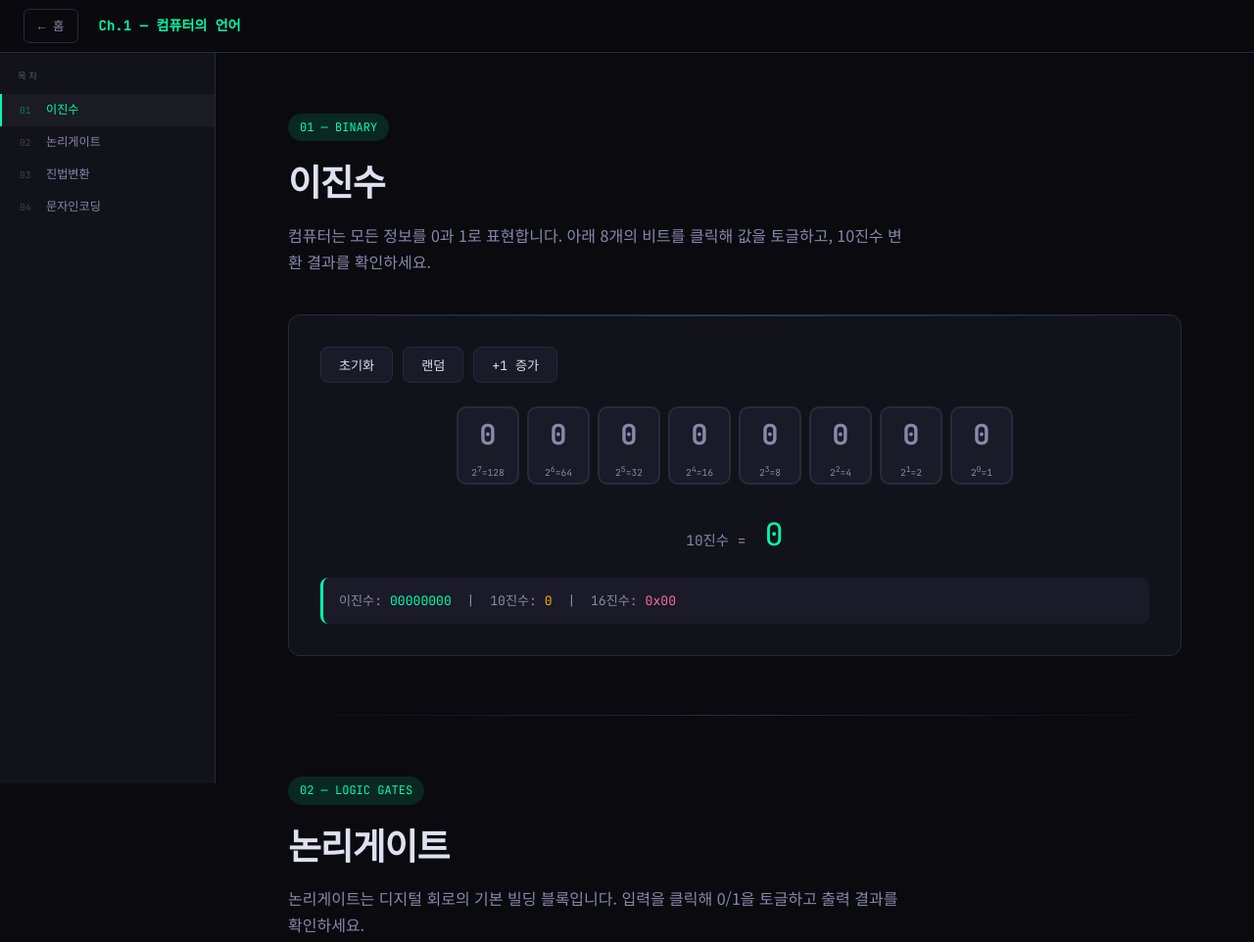
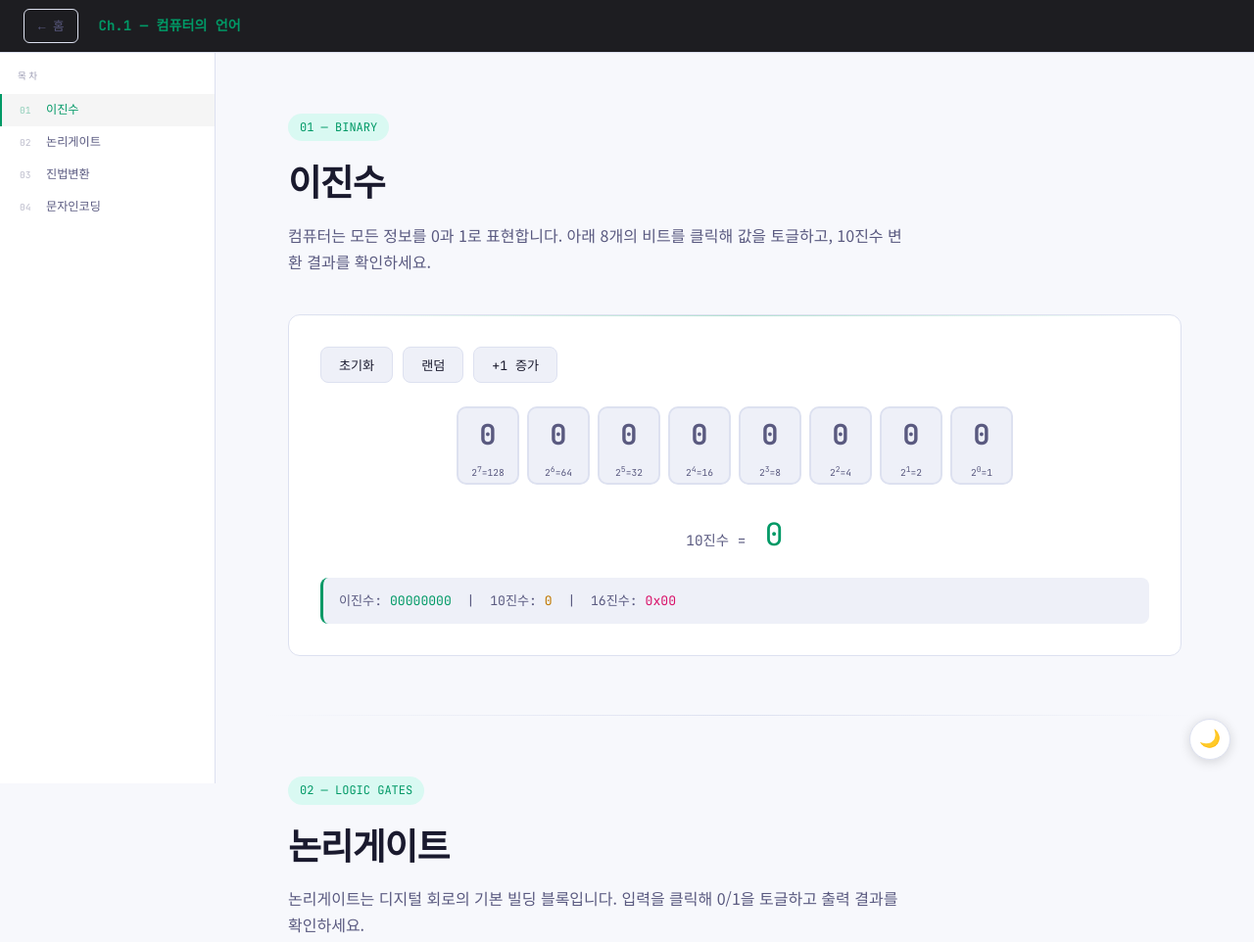
Before and after one commit to M1zz/cs-visualizer, a plain HTML site: page ch1.html in a window 1280 px wide. Shown: the top 962 px of the page at 98% size. Drawn offline with Linux system fonts and the light colour scheme.

Commit message:
feat: add light mode default + dark mode toggle button

```diff
--- a/sidebar.js
+++ b/sidebar.js
@@ -1,3 +1,9 @@
+// 테마 초기화 (flash 최소화)
+(function(){
+  const saved=localStorage.getItem('cs_viz_theme')||'light';
+  document.documentElement.setAttribute('data-theme',saved);
+})();
+
 (function () {
   // 챕터 색상 가져오기
   const navTitle = document.querySelector('.nav-chapter-title');
@@ -94,3 +100,17 @@
   // 초기 활성화
   if (sections[0]) setActive(sections[0].id);
 })();
+
+// 테마 토글 버튼
+(function(){
+  const btn=document.createElement('button');
+  btn.className='theme-toggle-btn';
+  function upd(){const dark=document.documentElement.getAttribute('data-theme')==='dark';btn.textContent=dark?'☀️':'🌙';btn.title=dark?'라이트 모드로 전환':'다크 모드로 전환';}
+  upd();
+  btn.addEventListener('click',()=>{
+    const next=document.documentElement.getAttribute('data-theme')==='dark'?'light':'dark';
+    document.documentElement.setAttribute('data-theme',next);
+    localStorage.setItem('cs_viz_theme',next);upd();
+  });
+  document.body.appendChild(btn);
+})();
--- a/style.css
+++ b/style.css
@@ -1,10 +1,11 @@
-:root{--bg:#0a0a0f;--surface:#12121a;--surface2:#1a1a28;--border:#2a2a3a;--text:#e0e0f0;--text-dim:#8888aa;--accent:#00ffaa;--accent2:#ff6b9d;--accent3:#6b8aff;--accent4:#ffaa00;--danger:#ff4466;--success:#00cc88;--glow:0 0 20px rgba(0,255,170,0.15);--radius:12px;}
+:root{--bg:#f7f8fc;--surface:#ffffff;--surface2:#eef0f8;--border:#dde1f0;--text:#1a1a2e;--text-dim:#5a5a80;--accent:#009966;--accent2:#d91068;--accent3:#3d5ec8;--accent4:#c07800;--danger:#bb1a3a;--success:#007a52;--glow:0 0 20px rgba(0,153,102,0.12);--radius:12px;--grid-line:rgba(0,0,0,0.05);--sidebar-active-bg:rgba(0,0,0,0.04);--surface-hover:rgba(0,0,0,0.03);--tooltip-bg:rgba(255,255,255,0.97);}
+[data-theme="dark"]{--bg:#0a0a0f;--surface:#12121a;--surface2:#1a1a28;--border:#2a2a3a;--text:#e0e0f0;--text-dim:#8888aa;--accent:#00ffaa;--accent2:#ff6b9d;--accent3:#6b8aff;--accent4:#ffaa00;--danger:#ff4466;--success:#00cc88;--glow:0 0 20px rgba(0,255,170,0.15);--grid-line:rgba(255,255,255,0.02);--sidebar-active-bg:rgba(255,255,255,0.04);--surface-hover:rgba(255,255,255,0.02);--tooltip-bg:rgba(10,10,15,0.97);}
 *{margin:0;padding:0;box-sizing:border-box;}html{scroll-behavior:smooth;}
 body{background:var(--bg);color:var(--text);font-family:'Noto Sans KR',sans-serif;line-height:1.7;overflow-x:hidden;}
 code,.mono{font-family:'JetBrains Mono',monospace;}
 .hero{min-height:100vh;display:flex;flex-direction:column;align-items:center;justify-content:center;text-align:center;position:relative;overflow:hidden;}
 .hero::before{content:'';position:absolute;inset:0;background:radial-gradient(ellipse 600px 400px at 30% 40%,rgba(0,255,170,0.06),transparent),radial-gradient(ellipse 500px 500px at 70% 60%,rgba(107,138,255,0.06),transparent);}
-.hero-grid{position:absolute;inset:0;background-image:linear-gradient(rgba(255,255,255,0.02) 1px,transparent 1px),linear-gradient(90deg,rgba(255,255,255,0.02) 1px,transparent 1px);background-size:60px 60px;animation:gridMove 20s linear infinite;}
+.hero-grid{position:absolute;inset:0;background-image:linear-gradient(var(--grid-line) 1px,transparent 1px),linear-gradient(90deg,var(--grid-line) 1px,transparent 1px);background-size:60px 60px;animation:gridMove 20s linear infinite;}
 @keyframes gridMove{0%{transform:translate(0,0)}100%{transform:translate(60px,60px)}}
 .hero h1{font-family:'JetBrains Mono',monospace;font-size:clamp(2.5rem,6vw,5rem);font-weight:700;letter-spacing:-2px;position:relative;z-index:1;}
 .hero h1 span{color:var(--accent);}
@@ -464,7 +465,7 @@
 .sidebar-title{font-family:'JetBrains Mono',monospace;font-size:0.6rem;color:var(--text-dim);letter-spacing:2.5px;padding:0 18px 10px;text-transform:uppercase;opacity:0.6;}
 .sidebar-link{display:flex;align-items:center;gap:9px;padding:8px 18px;font-family:'JetBrains Mono',monospace;font-size:0.76rem;color:var(--text-dim);text-decoration:none;border-left:2px solid transparent;transition:all 0.18s;line-height:1.4;}
 .sidebar-link:hover{color:var(--text);background:var(--surface2);}
-.sidebar-link.active{border-left-color:currentColor;background:rgba(255,255,255,0.04);}
+.sidebar-link.active{border-left-color:currentColor;background:var(--sidebar-active-bg);}
 .sidebar-num{font-size:0.6rem;opacity:0.4;min-width:18px;flex-shrink:0;}
 .sidebar-label{flex:1;word-break:keep-all;}
 .has-sidebar{padding-left:220px;}
@@ -478,3 +479,6 @@
   .sidebar-toggle{display:flex;}
   .has-sidebar{padding-left:0;}
 }
+/* THEME TOGGLE */
+.theme-toggle-btn{position:fixed;bottom:1.5rem;right:1.5rem;z-index:500;width:42px;height:42px;border-radius:50%;background:var(--surface);border:1.5px solid var(--border);cursor:pointer;font-size:1.1rem;display:flex;align-items:center;justify-content:center;transition:all .2s;box-shadow:0 2px 12px rgba(0,0,0,0.15);padding:0;line-height:1;}
+.theme-toggle-btn:hover{border-color:var(--accent);transform:scale(1.1);}
```
Also changed, not shown: index.html (+16 -1 lines).
